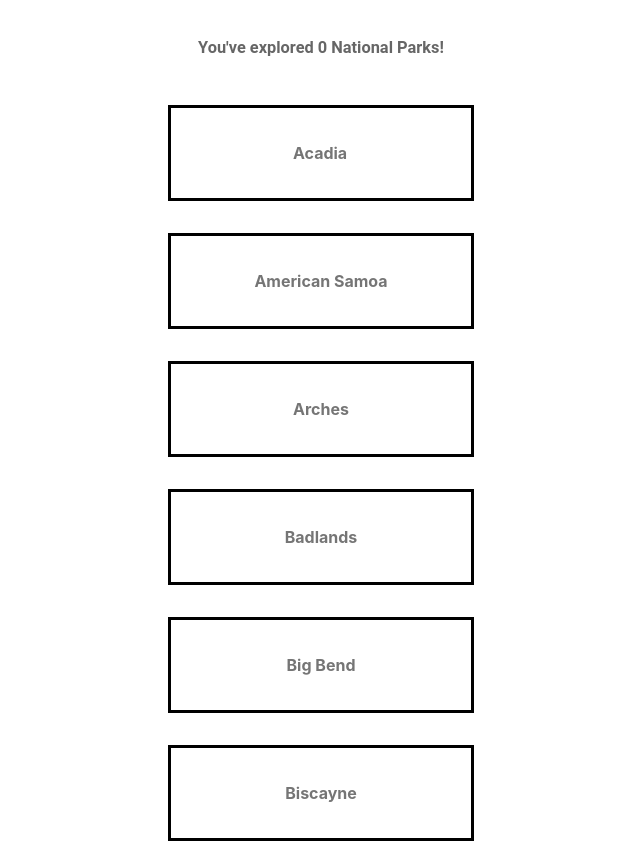
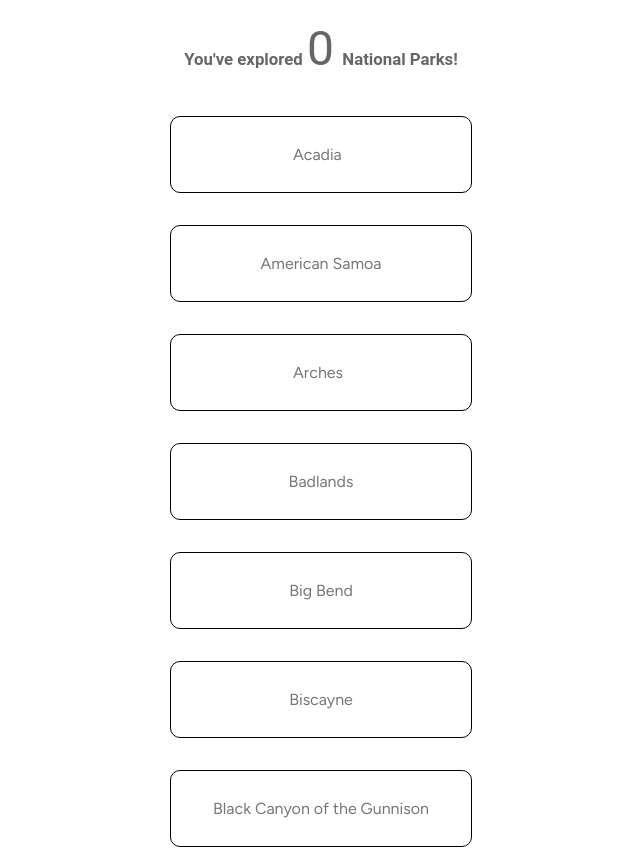
Before and after one commit to geomin76/nps-visited, a React (Create React App) app: page / in a window 1280 px wide. Shown: the top 849 px of the page, without its empty margins (319-959 px from the left). Built offline with nearby package versions, Linux system fonts and the light colour scheme.

Commit message:
adding some css (#15)

```diff
--- a/public/index.html
+++ b/public/index.html
@@ -24,8 +24,7 @@
       work correctly both with client-side routing and a non-root public URL.
       Learn how to configure a non-root public URL by running `npm run build`.
     -->
-    <title>React App</title>
-  </head>
+    <link rel="preconnect" href="https://fonts.googleapis.com"><link rel="preconnect" href="https://fonts.gstatic.com" crossorigin><link href="https://fonts.googleapis.com/css2?family=Figtree:ital,wght@0,300;0,400;0,500;0,600;0,700;0,800;0,900;1,300;1,400;1,500;1,600;1,700;1,800;1,900&display=swap" rel="stylesheet">  </head>
   <body>
     <noscript>You need to enable JavaScript to run this app.</noscript>
     <div id="root"></div>
--- a/src/NPList.js
+++ b/src/NPList.js
@@ -1,4 +1,4 @@
-import { List, ListItem, ListItemIcon, ListItemText, Box, ListSubheader, ListItemButton } from '@mui/material';
+import { List, ListItem, ListItemIcon, Box, ListSubheader, ListItemButton } from '@mui/material';
 import { makeStyles, createStyles } from '@material-ui/core/styles';
 
 const useStyles = makeStyles((theme) =>
@@ -25,19 +25,19 @@ export const NPList = ({ data, setData, countVisitedParks }) => {
   }
 
   return (
-    <List>
+    <List alignItems="center">
       <ListSubheader>
         <div className={classes.center}>
-          <h3>You've explored {countVisitedParks()} National Parks!</h3>
+          <p style={{fontWeight: "700", fontSize: "1.2em"}}>You've explored <span style={{fontWeight: "400", fontSize: "xxx-large"}}>{countVisitedParks()}</span>&nbsp; National Parks!</p>
         </div>
       </ListSubheader>
       {data.map((value, index) => {
         return (
           <ListItem key={index} >
-            <ListItemButton onClick={() => setVisited(index)}>
-              <Box sx={{ display: "flex", alignItems:"center", justifyContent:"center", height: "90px", width: "300px", borderStyle: "solid", backgroundColor: value.visited ? value.color : "white" }}>
+            <ListItemButton onClick={() => setVisited(index)} alignItems="center">
+              <Box sx={{ display: "flex", alignItems:"center", justifyContent:"center", height: "75px", width: "300px", borderStyle: "solid", borderWidth: "thin", borderRadius: "10px", backgroundColor: value.visited ? value.color : "white" }}>
                 <ListItemIcon>
-                  <p style={{fontWeight: "bold"}}>{value.name}</p>
+                  <p>{value.name}</p>
                 </ListItemIcon>
               </Box>
             </ListItemButton>
--- a/src/index.css
+++ b/src/index.css
@@ -1,8 +1,6 @@
 body {
   margin: 0;
-  font-family: -apple-system, BlinkMacSystemFont, 'Segoe UI', 'Roboto', 'Oxygen',
-    'Ubuntu', 'Cantarell', 'Fira Sans', 'Droid Sans', 'Helvetica Neue',
-    sans-serif;
+  font-family: 'Figtree', sans-serif;
   -webkit-font-smoothing: antialiased;
   -moz-osx-font-smoothing: grayscale;
 }
```
